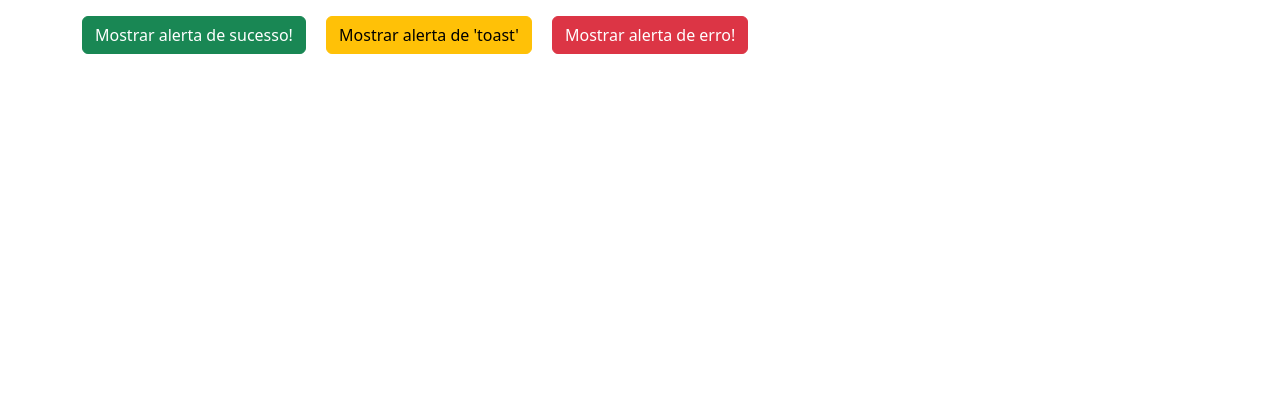
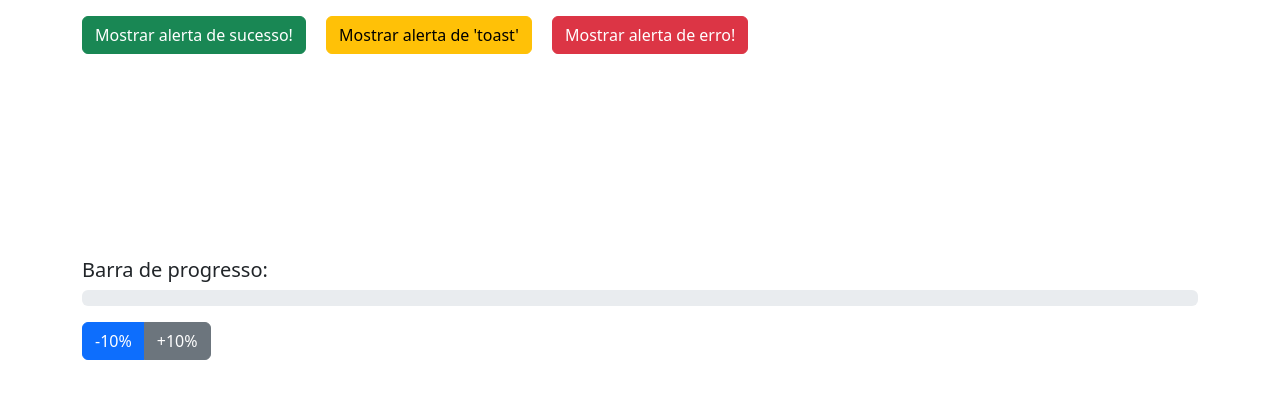
Before and after one commit to Zanirato/Bootstrap_Intro_JuliaZ, a plain HTML site: page ex9_alerts_progress-sub-js/ex9.html in a window 1280 px wide. Drawn offline with nearby package versions, Linux system fonts and the light colour scheme.

Commit message:
barra de progresso

```diff
--- a/ex9_alerts_progress-sub-js/ex9.html
+++ b/ex9_alerts_progress-sub-js/ex9.html
@@ -44,7 +44,22 @@
                 </div>
             </div>
         </div>
+
+        <!-- Barra de progresso -->
+        <h5 class="mt-4">Barra de progresso:</h5>
+        <div class="progress mb-3">
+            <div class="progress-bar progress-bar-striped progress-bar-animated" id="dynamicProgress" role="progressbar" style="width: 0%">
+                0%
+            </div>
+        </div>
+
+        <!-- Controle da barra de progresso -->
+        <div class="btn-group">
+            <button class="btn btn-primary" id="decreaseBtn">-10%</button>
+            <button class="btn btn-secondary" id="increaseBtn">+10%</button>
+        </div>
     </div>
+
 
 
     <script src="https://cdn.jsdelivr.net/npm/bootstrap@5.3.0/dist/js/bootstrap.bundle.min.js"></script>
```
